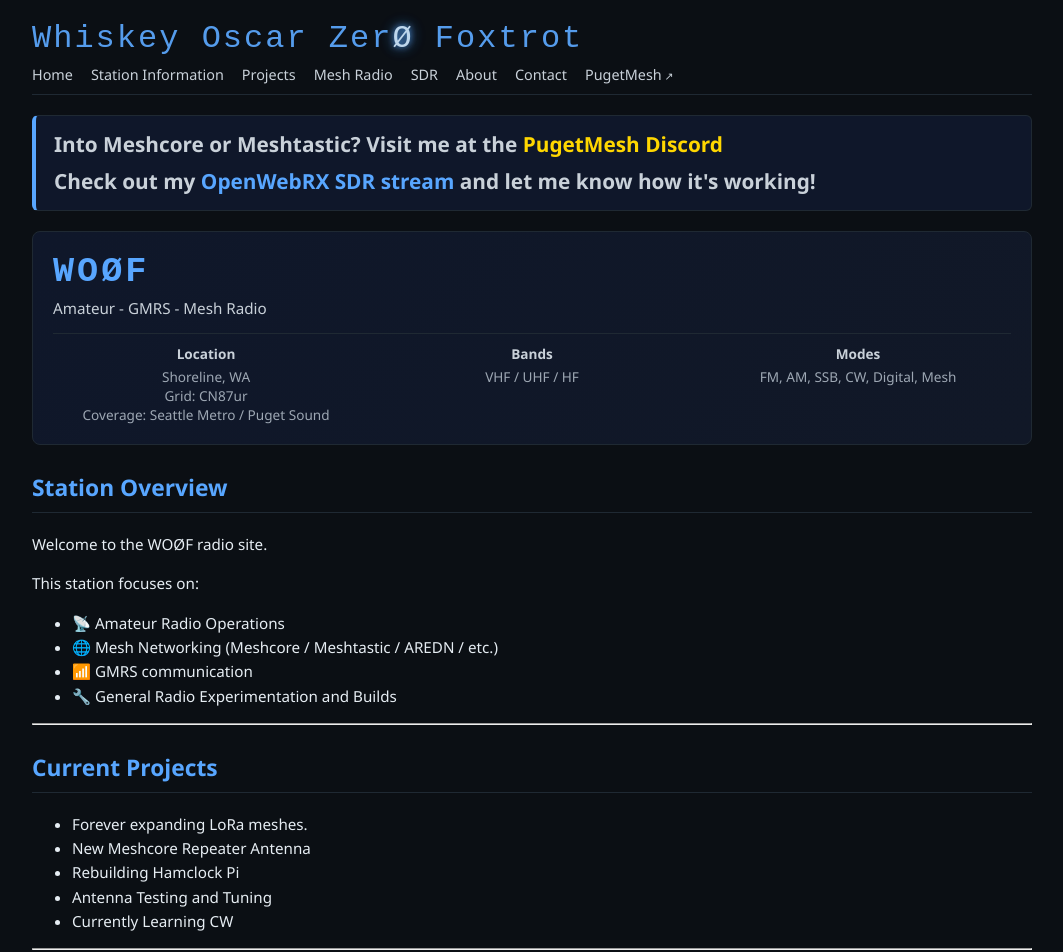
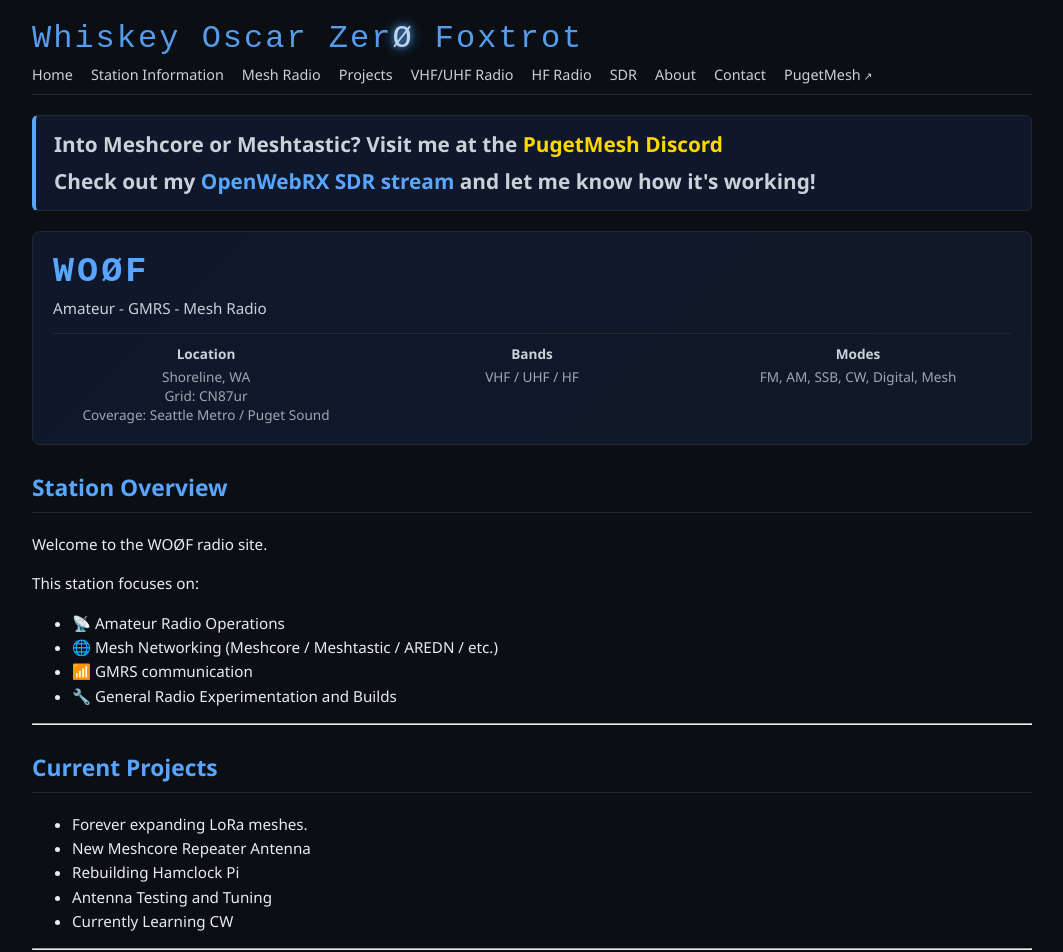
Before and after one commit to Lymitliss/Lymitliss.github.io, a Jekyll site: the page built from index.md, in a window 1280 px wide. Shown: the top 952 px of the page, without its empty margins (108-1171 px from the left). Built offline with Jekyll 4.4.1, drawn with Linux system fonts in a browser that asks for light colours.

Commit message:
Update default.html

```diff
--- a/_layouts/default.html
+++ b/_layouts/default.html
@@ -20,8 +20,10 @@
       <div class="nav-links">
         <a href="{{ '/' | relative_url }}">Home</a>
         <a href="{{ '/station-information' | relative_url }}">Station Information</a>
+        <a href="{{ '/mesh-radio' | relative_url }}">Mesh Radio</a>
         <a href="{{ '/projects' | relative_url }}">Projects</a>
-        <a href="{{ '/mesh-radio' | relative_url }}">Mesh Radio</a>
+        <a href="{{ '/vhf-uhf-radio' | relative_url }}">VHF/UHF Radio</a>
+        <a href="{{ '/hf-radio' | relative_url }}">HF Radio</a>
         <a href="{{ '/sdr' | relative_url }}">SDR</a>
         <a href="{{ '/about' | relative_url }}">About</a>
         <a href="{{ '/contact' | relative_url }}">Contact</a>
```
